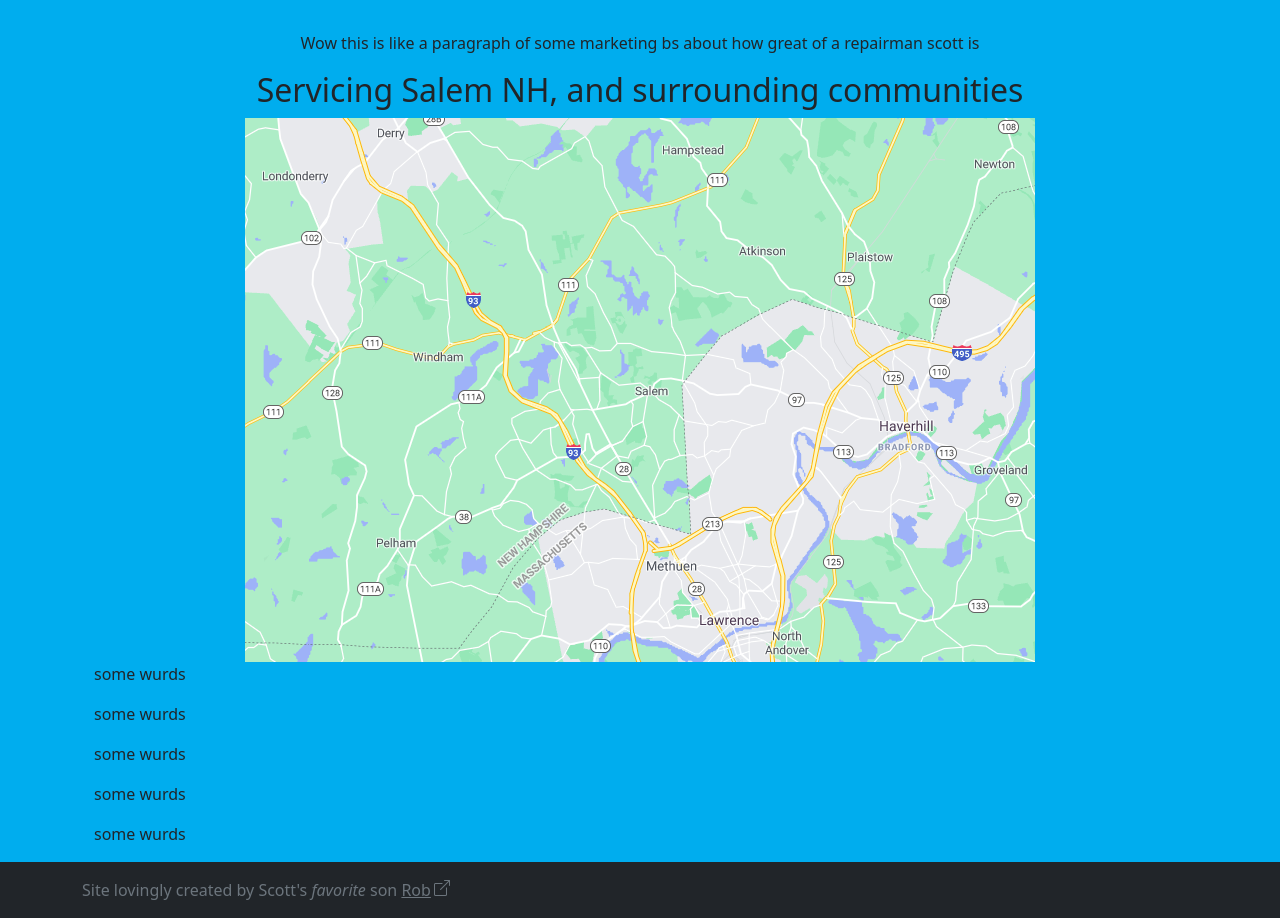
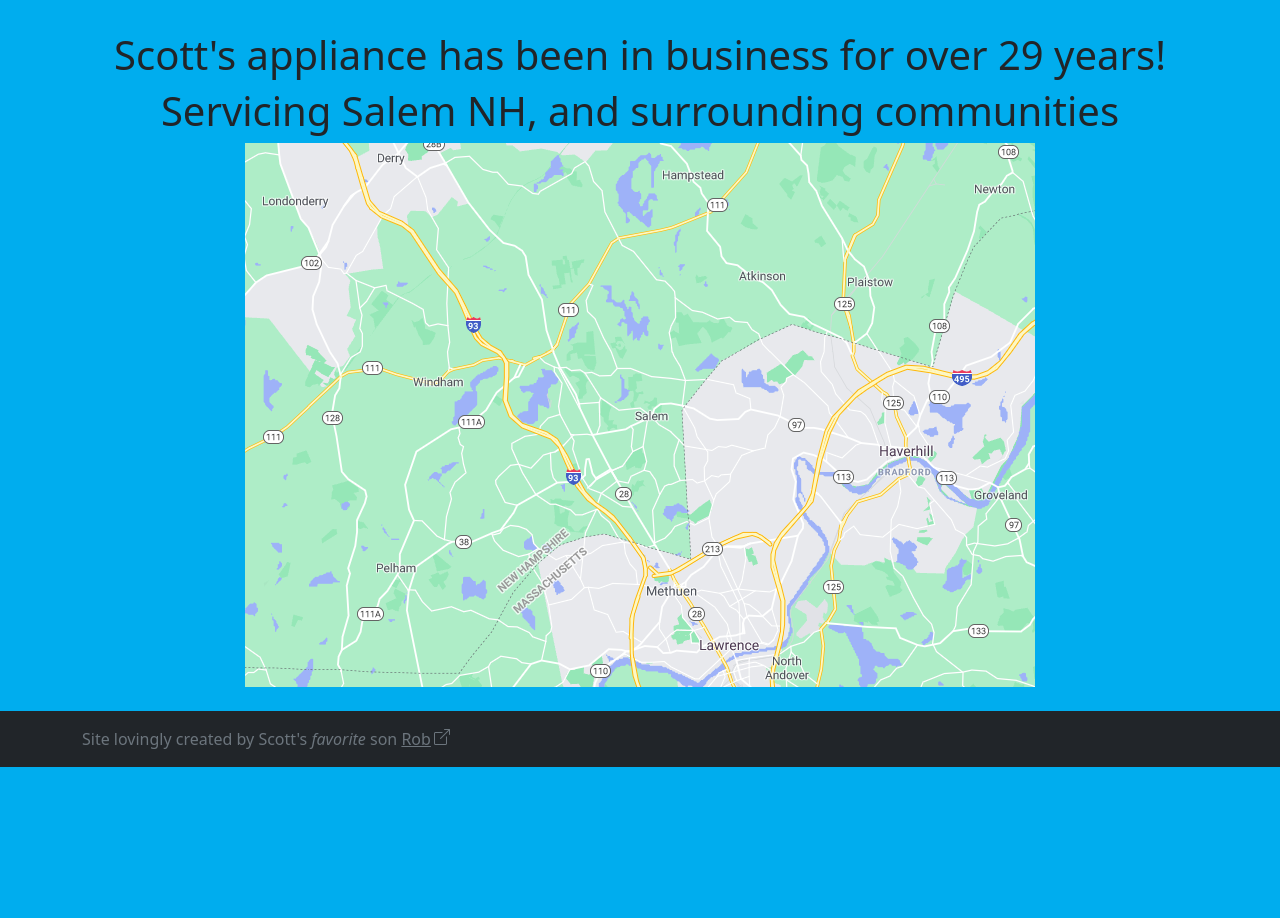
Before and after one commit to rorosentrater/scottsappliance-site, an Angular app: page /home in a window 1280 px wide. Shown: the part 497-1415 px from the top of the page. After the commit the page ends 1264 px from the top, so only its background shows below. Built offline with nearby package versions, Linux system fonts and the light colour scheme.

Commit message:
Dynamically getting years in business

```diff
--- a/src/app/homepage/homepage.component.html
+++ b/src/app/homepage/homepage.component.html
@@ -2,21 +2,11 @@
   <div class="row">
     <img class="company-logo" src="assets/images/logo.svg" alt="cash">
   </div>
-<!--  <div class="row">-->
-<!--    <div class="col text-center">-->
-<!--      <img src="../assets/images/me.jpg" alt="Robert Rosentrater">-->
-<!--    </div>-->
-<!--  </div>-->
   <div class="row">
-    <p class="text-center">Wow this is like a paragraph of some marketing bs about how great of a repairman scott is</p>
+    <h1 class="text-center">Scott's appliance has been in business {{this.inBusinessString}}</h1>
   </div>
   <div class="text-center">
-    <h2>Servicing Salem NH, and surrounding communities</h2>
-    <img class="img-fluid" src="assets/images/aoe.png" alt="Serviced areas">
+    <h1 class="display-6">Servicing Salem NH, and surrounding communities</h1>
+    <img class="img-fluid mb-4" src="assets/images/aoe.png" alt="Serviced areas">
   </div>
-  <p>some wurds</p>
-  <p>some wurds</p>
-  <p>some wurds</p>
-  <p>some wurds</p>
-  <p>some wurds</p>
 </div>
--- a/src/app/homepage/homepage.component.ts
+++ b/src/app/homepage/homepage.component.ts
@@ -1,4 +1,6 @@
 import { Component, OnInit } from '@angular/core';
+import { environment } from './../../environments/environment';
+
 
 @Component({
   selector: 'app-homepage',
@@ -6,10 +8,19 @@ import { Component, OnInit } from '@angular/core';
   styleUrls: ['./homepage.component.css']
 })
 export class HomepageComponent implements OnInit {
-
+  inBusinessString;
   constructor() { }
 
   ngOnInit(): void {
+    try {
+      const thisYear = (new Date()).getFullYear();
+      const yearsInBusiness = thisYear - environment.established;
+      this.inBusinessString = 'for over ' + yearsInBusiness + ' years!';
+    } catch (error) {
+      console.error('Could not get current date. Using alternative established string!');
+      console.error(error);
+      this.inBusinessString = 'since ' + environment.established;
+    }
   }
 
 }
--- a/src/app/refrigeration/refrigeration.component.html
+++ b/src/app/refrigeration/refrigeration.component.html
@@ -11,7 +11,7 @@
         family safe by preserving by and maintaining consistent temperatures. When your refrigerator needs a quick and
         affordable repair, Scott’s Appliance Repair Service is here to provide service for you. We can also fix your ice
         makers, so that your drinks are deliciously cool!</p>
-      <h3>Serving all makes and models</h3>
+      <h3>Serving most makes and models</h3>
       <p>No matter what size or style of freezer you have, from refrigerator / freezer combos to residential ice makers,
         our team can handle the repairs you need.</p>
       <h3>We work on the following brands:</h3>
--- a/src/environments/environment.prod.ts
+++ b/src/environments/environment.prod.ts
@@ -4,5 +4,6 @@ export const environment = {
   nhContact: 6033826102,
   nhContactString: '603-382-6102',
   maContact: 9786850804,
-  maContactString: '978-685-0804'
+  maContactString: '978-685-0804',
+  established: 1992
 };
--- a/src/environments/environment.ts
+++ b/src/environments/environment.ts
@@ -8,7 +8,8 @@ export const environment = {
   nhContact: 6033826102,
   nhContactString: '603-382-6102',
   maContact: 9786850804,
-  maContactString: '978-685-0804'
+  maContactString: '978-685-0804',
+  established: 1992
 };
 
 /*
```
